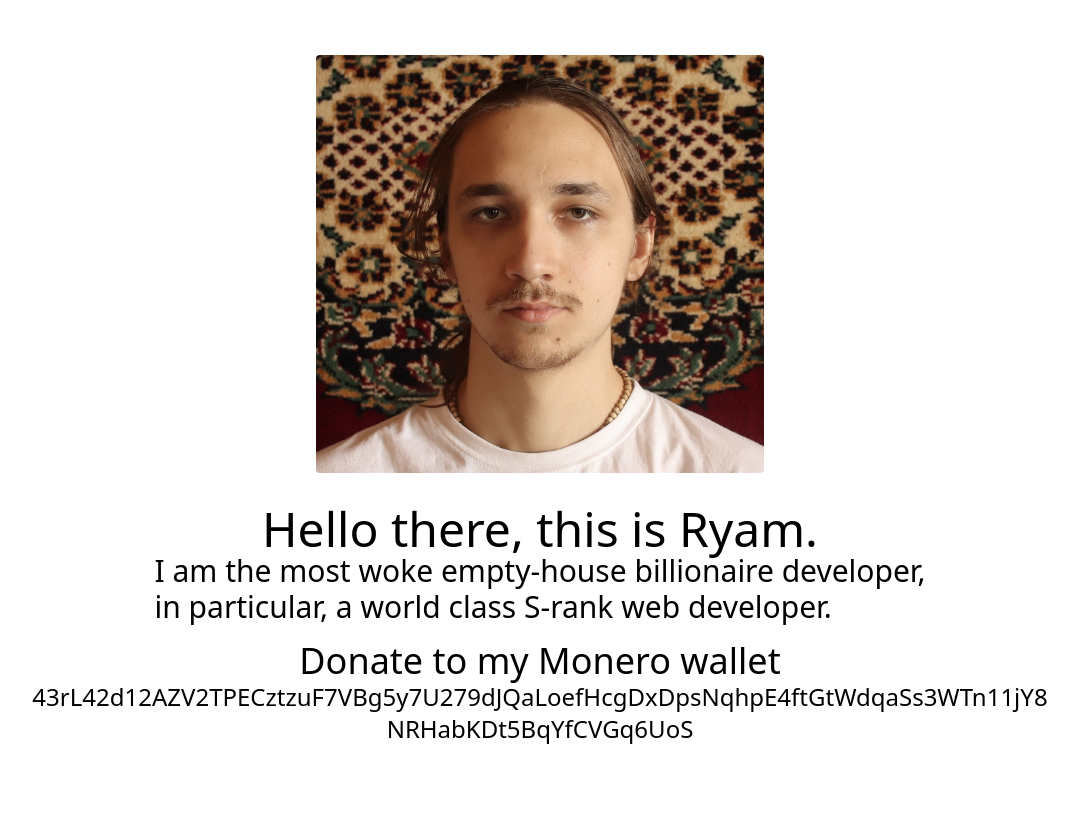
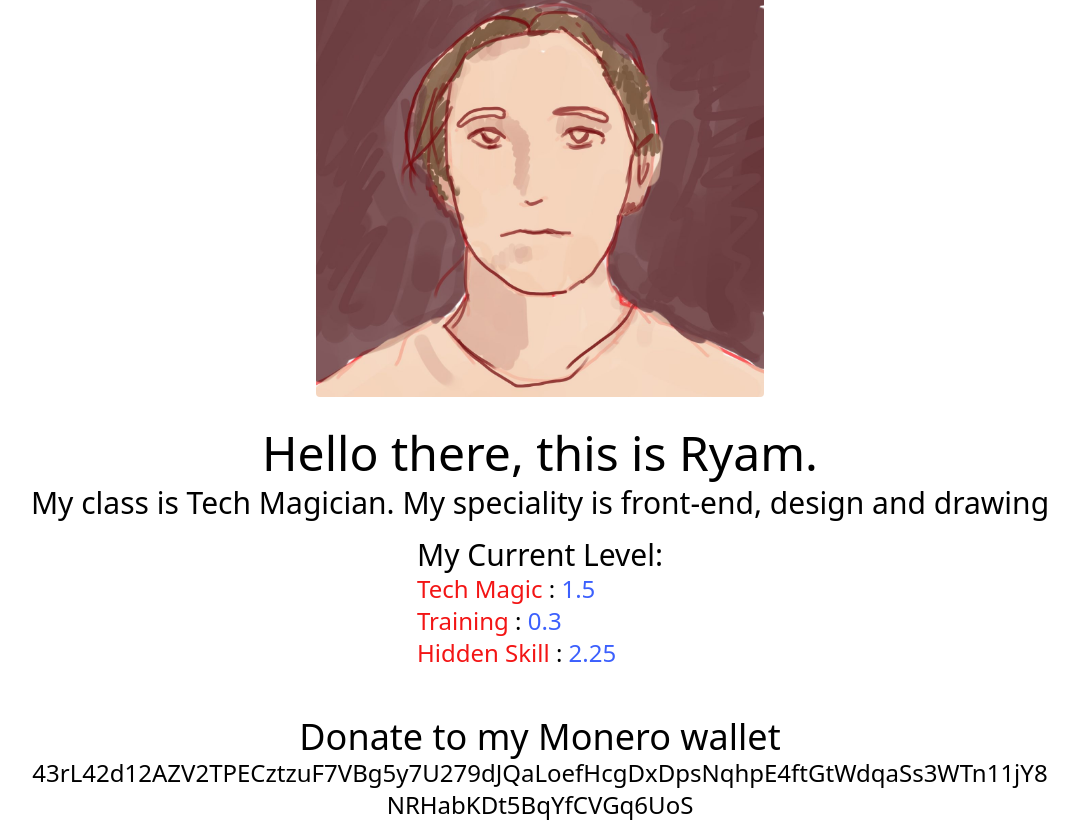
Before and after one commit to reshreshus/ryam, a Nuxt app: page / in a window 1280 px wide. Shown: the whole page, without its empty margins (100-1178 px from the left). Before the commit the page ends 800 px from the top, so only its background shows below. Built offline with nearby package versions, Linux system fonts and the light colour scheme.

Commit message:
update profile

```diff
--- a/pages/index.vue
+++ b/pages/index.vue
@@ -1,24 +1,52 @@
 <template>
   <div class="h-full w-4/5 mx-auto flex flex-col items-center justify-center">
-    <img :src="require('@/assets/ryam-cropped-min.jpg')" alt="Ryam" class="max-w-md w-4/5 mx-auto rounded"/>
+    <img :src="require('@/assets/ryam-cropped-hehe.jpg')" alt="Ryam" class="max-w-md w-4/5 mx-auto rounded">
     <div class="mt-8 text-5xl">
       Hello there, this is Ryam.
     </div>
-    <div class="text-3xl">
-      I am the most woke empty-house billionaire developer, <br>
-      in particular, a world class S-rank web developer.</div>
-    <div class="mt-4 text-4xl w-full text-center">
+    <div class="text-3xl mt-2">
+      <!-- I am the most woke empty-house billionaire developer, <br>
+      in particular, a world class S-rank web developer. -->
+      My class is Tech Magician. My speciality is front-end, design and drawing
+    </div>
+    <div class="">
+      <div class="text-3xl mt-4">
+        My Current Level:
+      </div>
+      <div v-for="(skill, idx) in skills" :key="idx" class="text-2xl">
+        <span class="text-red"> {{ skill.name }} </span> : <span class="text-blue"> {{ skill.exp }} </span>
+      </div>
+    </div>
+    <div class="mt-12 text-4xl w-full text-center">
       Donate to my Monero wallet
       <div class="text-2xl break-words">
         43rL42d12AZV2TPECztzuF7VBg5y7U279dJQaLoefHcgDxDpsNqhpE4ftGtWdqaSs3WTn11jY8NRHabKDt5BqYfCVGq6UoS
       </div>
     </div>
-
   </div>
 </template>
 
 <script>
-export default {}
+export default {
+  data () {
+    return {
+      skills: [
+        {
+          name: 'Tech Magic',
+          exp: 1.5
+        },
+        {
+          name: 'Training',
+          exp: 0.3
+        },
+        {
+          name: 'Hidden Skill',
+          exp: 2.25
+        }
+      ]
+    }
+  }
+}
 </script>
 
 <style lang="sass">
--- a/tailwind.config.js
+++ b/tailwind.config.js
@@ -1,3 +1,13 @@
 module.exports = {
-
+  theme: {
+    colors: {
+      red: {
+        DEFAULT: '#F31515'
+      },
+      blue: {
+        dark: '#31448E',
+        DEFAULT: '#3C60FD'
+      }
+    }
+  }
 }
```
Also changed, not shown: assets/ryam-cropped-hehe.jpg (added).
